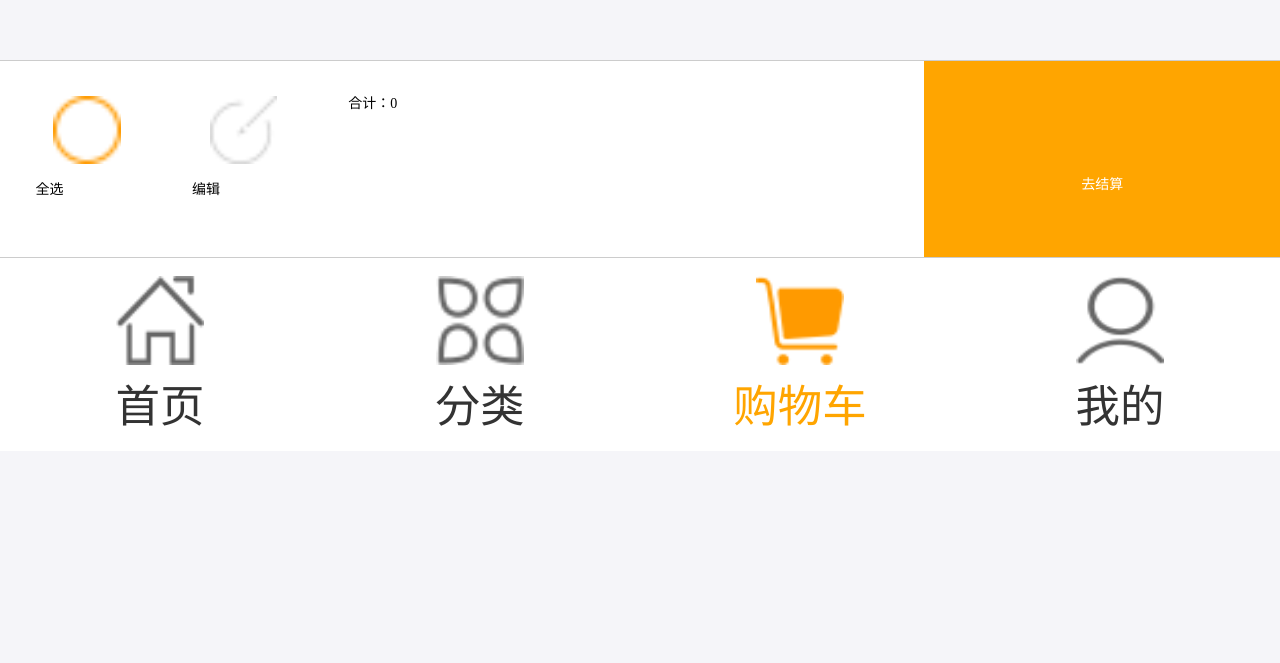
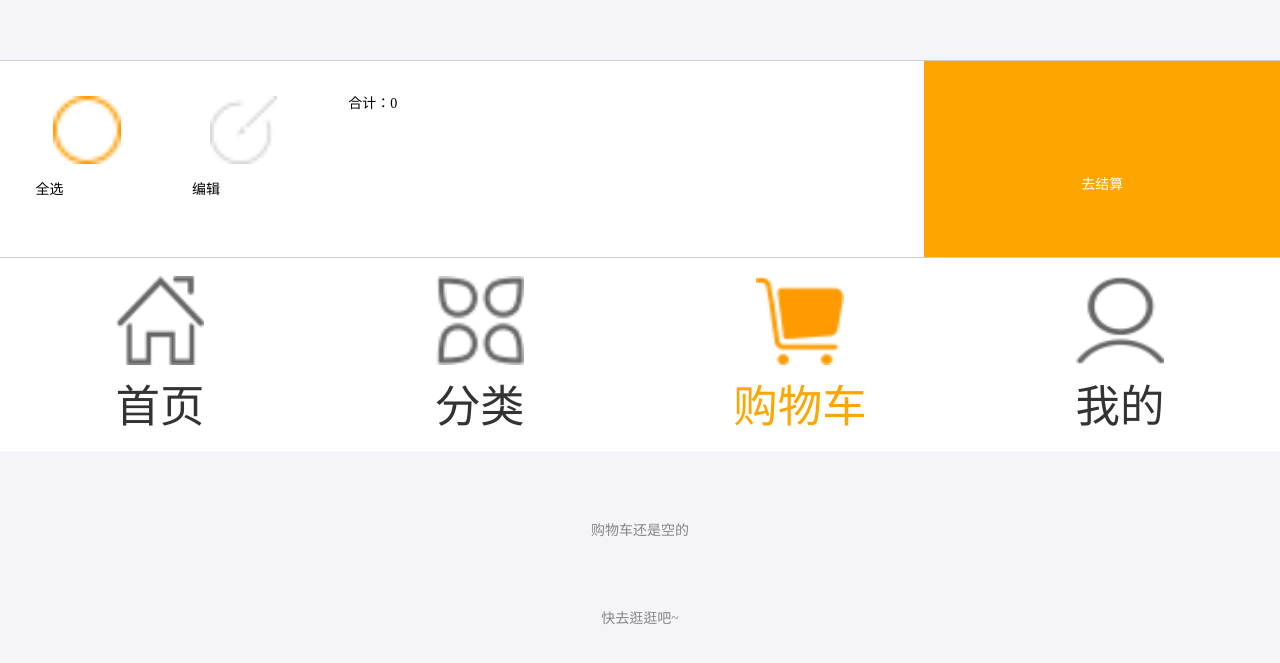
Before and after one commit to laohewxz/app_usmall, a React (Create React App) app: page /#/index/car in a window 1280 px wide. Shown: the part 349-1012 px from the top of the page. Before the commit the page ends 800 px from the top, so only its background shows below. Built offline with nearby package versions, Linux system fonts and the light colour scheme; no server answers.

Commit message:
0812-处理购物车，返回按钮小细节

```diff
--- a/src/pages/Car/Car.css
+++ b/src/pages/Car/Car.css
@@ -1,6 +1,7 @@
 .car {
     padding-bottom: 2.2rem;
     padding-top: 0.8rem;
+    overflow: hidden;
 }
 .car nav{
     position: fixed;
@@ -116,3 +117,18 @@
     text-align: center;
     color: white;
 }
+.car .cover{
+    margin-top: 2.5rem;
+}
+.car .cover p{
+   text-align: center;
+   line-height: 0.5rem;
+   color: #878484;
+}
+.car .cover .inner{
+    width: 100%;
+    height: 1rem;
+    box-sizing: border-box;
+    margin-left: 3rem;
+    margin-bottom: 0.4rem;
+}
--- a/src/pages/Car/Car.js
+++ b/src/pages/Car/Car.js
@@ -9,6 +9,7 @@ import noedit from "../../assets/img/editor_nor.png"
 import {successAlert} from "../../utils/Alert"
 import GoBack from "../../components/GoBack"
 import { carList, requestCarListAction, changeIsEditoraction, isEditor, isAll, changeIsAllaction, changeOneAction, requestEditAction ,Allprice,requestDelAction} from "../../store"
+import cc from "../../assets/img/tab_shopping_nor.png"
 
 class Car extends Component {
     componentDidMount() {
@@ -66,7 +67,16 @@ class Car extends Component {
                     }
                 </ul>
 
+              {
+                //   console.log(typeof carList)
+                carList.length>0?null:(
+                    <div className="cover">
+                       <div className="inner"> <img src={cc} alt=""/></div>
+                        <p>购物车还是空的<br/>快去逛逛吧~</p>
+                    </div>
+                )
 
+              }
 
                 {/* 底部 */}
                 <div className="footer">
--- a/src/pages/Detail/Detail.css
+++ b/src/pages/Detail/Detail.css
@@ -13,6 +13,10 @@
     line-height: 0.8rem;
     text-align: center;
     color: white;
+}
+.detail nav div{
+   float: left;
+   margin-left: 0.2rem;
 }
 .detail .img{
     width: 100vw;
--- a/src/pages/Detail/Detail.js
+++ b/src/pages/Detail/Detail.js
@@ -6,6 +6,7 @@ import "./Detail.css"
 import dd from ".././../assets/img/img/cart_on.png"
 import {requestCaradd} from "../../utils/request"
 import {successAlert} from "../../utils/Alert"
+import GoBack from "../../components/GoBack"
 
 class Detail extends Component {
     constructor() {
@@ -49,7 +50,10 @@ class Detail extends Component {
         const { goodsdetail } = this.props
         return (
             <div className="detail">
-                <nav>商品详情</nav>
+                <nav>
+                    <GoBack></GoBack>
+                    商品详情
+                </nav>
                 {
                     goodsdetail.map(item => {
                         return (
--- a/src/pages/Login/Login.js
+++ b/src/pages/Login/Login.js
@@ -2,6 +2,7 @@ import React, { Component } from 'react'
 import { Switch, Route, Redirect, NavLink } from "react-router-dom"
 import "./Login.css"
 import {requestLogin} from "../../utils/request"
+import {successAlert} from "../../utils/Alert"
 
 export default class Login extends Component {
     constructor(){
@@ -27,9 +28,9 @@ export default class Login extends Component {
             //存入uid到session
             sessionStorage.setItem("uid",res.data.list.uid)
             this.props.history.push("/index")
-            alert(res.data.msg)
+            successAlert(res.data.msg)
         }else{
-            alert(res.data.msg)
+            successAlert(res.data.msg)
             this.setState({
                 user:{
                     phone:'',
--- a/src/pages/Register/Register.css
+++ b/src/pages/Register/Register.css
@@ -6,6 +6,10 @@
     background-color: orange;
     text-align: center;
     color: white;
+}
+.reg nav div{
+    float: left;
+    margin-left: 0.2rem;
 }
 .reg .reg{
     position: absolute;
--- a/src/pages/Register/Register.js
+++ b/src/pages/Register/Register.js
@@ -2,6 +2,8 @@ import React, { Component } from 'react'
 import { Switch, Route, Redirect, NavLink } from "react-router-dom"
 import "./Register.css"
 import {requestReg} from "../../utils/request"
+import {successAlert} from "../../utils/Alert"
+import GoBack from "../../components/GoBack"
 
 export default class Register extends Component {
     constructor(){
@@ -26,9 +28,9 @@ export default class Register extends Component {
         requestReg(this.state.user).then(res=>{
             if(res.data.code === 200){
                 this.props.history.push("/login")
-                alert(res.data.msg)
+                successAlert(res.data.msg)
             }else{
-                alert(res.data.msg)
+                successAlert(res.data.msg)
             }
         })
     }
@@ -37,7 +39,10 @@ export default class Register extends Component {
         return (
             <div>
                 <div className="reg">
-                <nav>注册</nav>
+                <nav>
+                    <GoBack></GoBack>
+                    注册
+                </nav>
                 <div className="form">
                     <div className="inp">
                         手机号：<input type="text" value={user.phone} onChange={(e)=>this.changeUser(e,'phone')}/>
```
